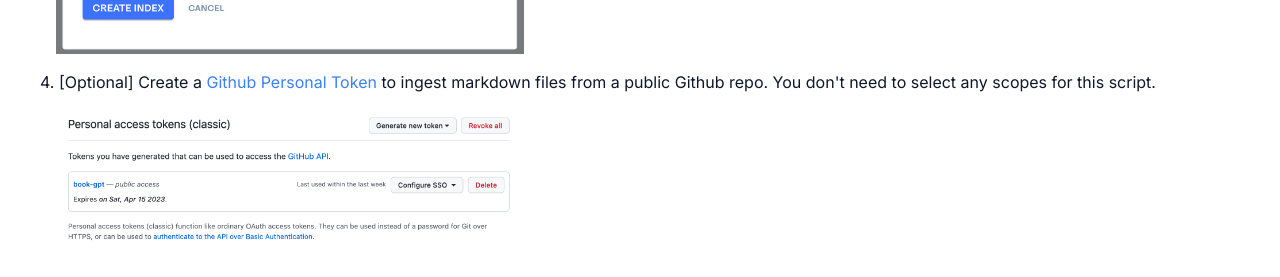
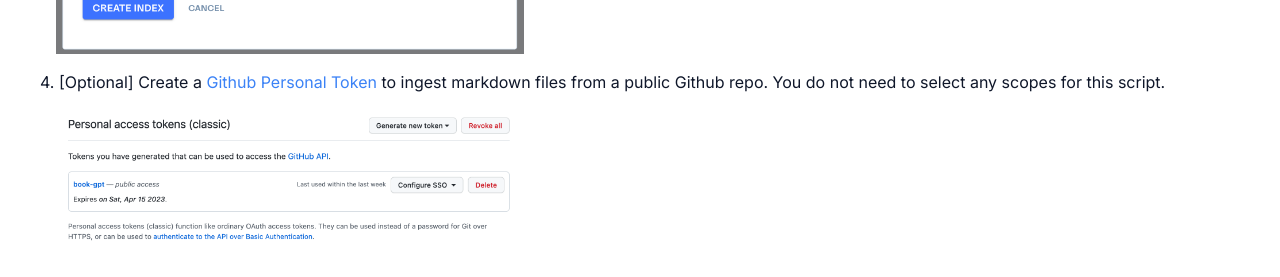
Before and after one commit to fraserxu/book-gpt, a Next.js app: page /credentials in a window 1280 px wide. Shown: the part 1246-1523 px from the top of the page. Built offline with nearby package versions, Linux system fonts and the light colour scheme.

Commit message:
fix lint

```diff
--- a/pages/credentials.tsx
+++ b/pages/credentials.tsx
@@ -200,7 +200,7 @@ export default function CredentailsPage() {
                 >
                   Github Personal Token
                 </Link>{" "}
-                to ingest markdown files from a public Github repo. You don't
+                to ingest markdown files from a public Github repo. You do not
                 need to select any scopes for this script.
                 <Image
                   className="p-4"
--- a/pages/index.tsx
+++ b/pages/index.tsx
@@ -234,7 +234,7 @@ export default function IndexPage() {
             </Button>
           </div>
 
-          <div className="min-w-full my-2 py-4 sm:mb-0">
+          <div className="my-2 min-w-full py-4 sm:mb-0">
             <h2 className="mt-10 scroll-m-20 pb-2 text-2xl font-semibold tracking-tight transition-colors first:mt-0">
               Or provide a url to a Github docs folder
             </h2>
@@ -244,7 +244,7 @@ export default function IndexPage() {
                 value={githubUrl}
                 placeholder={DEFAULT_GITHUB_URL}
                 onChange={handleGithubUrlChange}
-                className="p-2 w-full rounded-md border border-gray-400 pl-2 text-gray-700 focus:border-gray-500 focus:bg-white focus:outline-none"
+                className="w-full rounded-md border border-gray-400 p-2 text-gray-700 focus:border-gray-500 focus:bg-white focus:outline-none"
               />
             </div>
 
```
